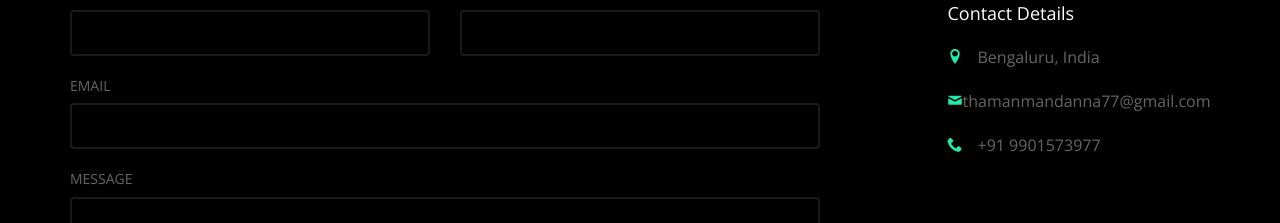
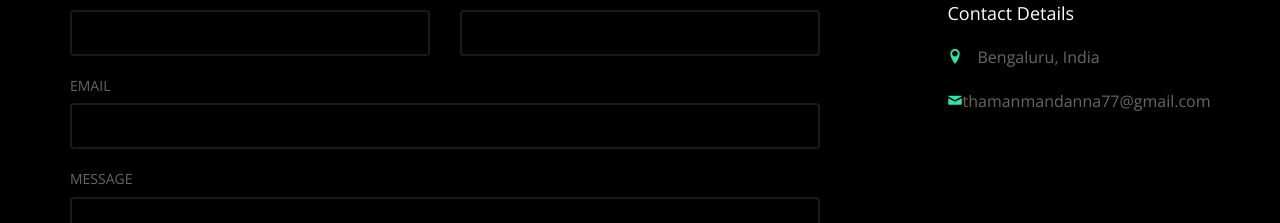
Before and after one commit to stryker77/strydesignstudio.github.io, a website: page contact.html in a window 1280 px wide. Shown: the part 886-1109 px from the top of the page. Drawn offline with nearby package versions, Linux system fonts and the light colour scheme; some packages are replaced by stand-ins of ours; no server answers; files whose address does not match are found by name.

Commit message:
Update contact.html

```diff
--- a/contact.html
+++ b/contact.html
@@ -149,7 +149,6 @@
           <ul class="with-icon colored">
             <li><i class="icon-location2"></i> <span>Bengaluru, India</span></li>
             <li><i class="icon-mail"></i><span>thamanmandanna77@gmail.com</span></li>
-            <li><i class="icon-phone2"></i><span>+91 9901573977</span></li>
           </ul>
 
 
```
